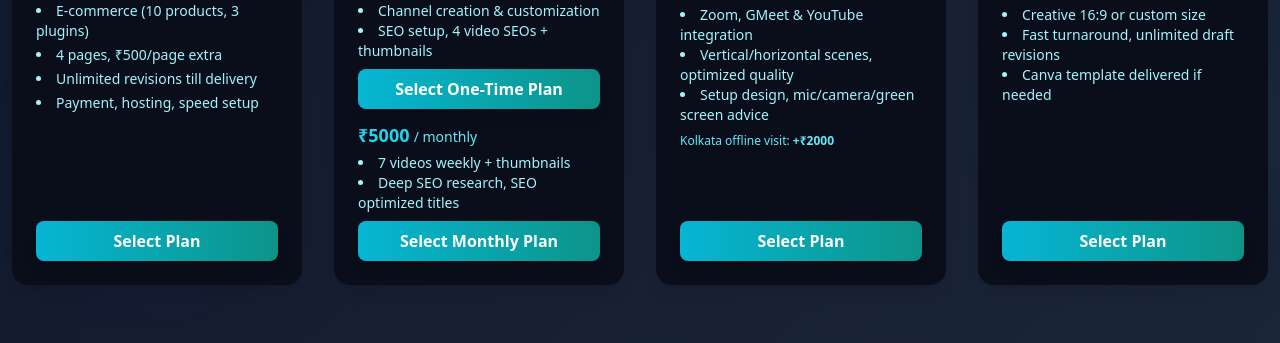
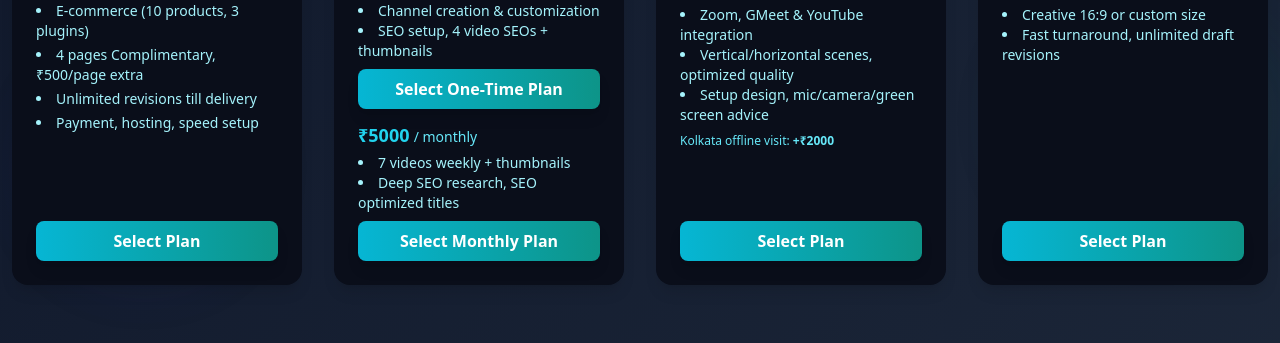
Before and after one commit to rajanjha13/rajanjha13.github.io, a plain HTML site: page services.html in a window 1280 px wide. Shown: the part 457-800 px from the top of the page. Drawn offline with nearby package versions, Linux system fonts and the light colour scheme.

Commit message:
Update services.html

```diff
--- a/services.html
+++ b/services.html
@@ -64,7 +64,7 @@
       </div>
       <ul class="mb-3 text-sm space-y-1 list-disc list-inside text-cyan-200">
         <li>E-commerce (10 products, 3 plugins)</li>
-        <li>4 pages, ₹500/page extra</li>
+        <li>4 pages Complimentary, ₹500/page extra</li>
         <li>Unlimited revisions till delivery</li>
         <li>Payment, hosting, speed setup</li>
       </ul>
@@ -146,7 +146,7 @@
       <ul class="mb-2 mt-1 text-sm list-disc list-inside text-cyan-200">
         <li>Creative 16:9 or custom size</li>
         <li>Fast turnaround, unlimited draft revisions</li>
-        <li>Canva template delivered if needed</li>
+
       </ul>
       <a href="mailto:rajanjha1318@gmail.com?subject=Interested in Thumbnail Designing&body=Hi Rajan,%0AI am interested in your Thumbnail Designing service."
         target="_blank"
```
